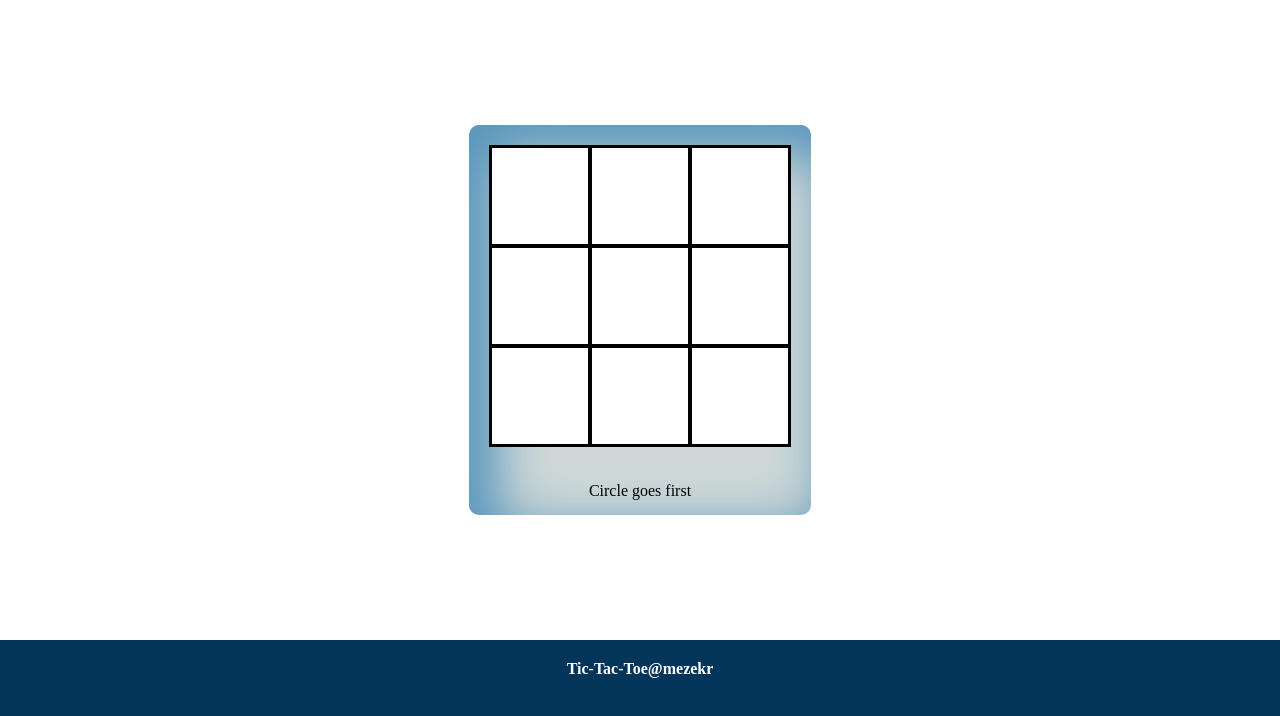
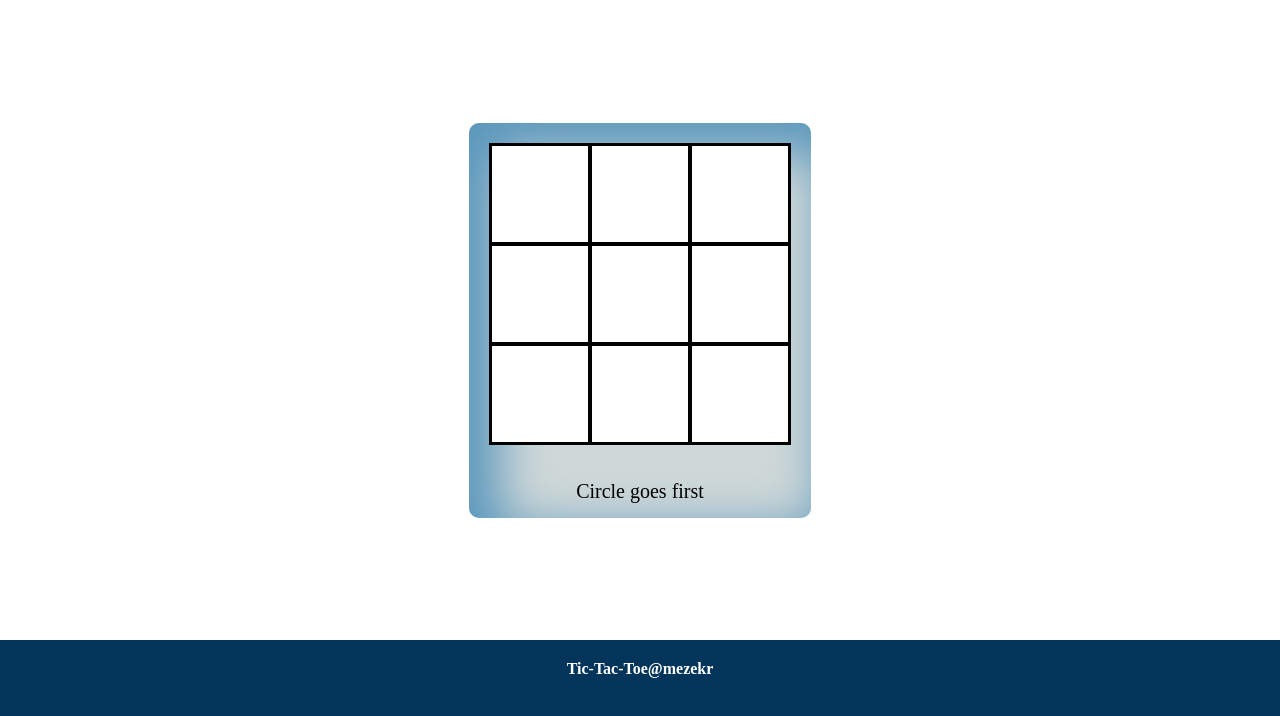
Before and after one commit to Mezekr/js-tic-tac-toe, a plain HTML site: page index.html in a window 1280 px wide. Shown: the part 80-796 px from the top of the page. Drawn offline with Linux system fonts and the light colour scheme.

Commit message:
add style to game info UI element text

```diff
--- a/styles.css
+++ b/styles.css
@@ -68,6 +68,8 @@ main {
 		.container {
 			padding: 15px;
 			text-align: center;
+			font-size: 20px;
+			font-weight: 500;
 		}
 	}
 }
```
